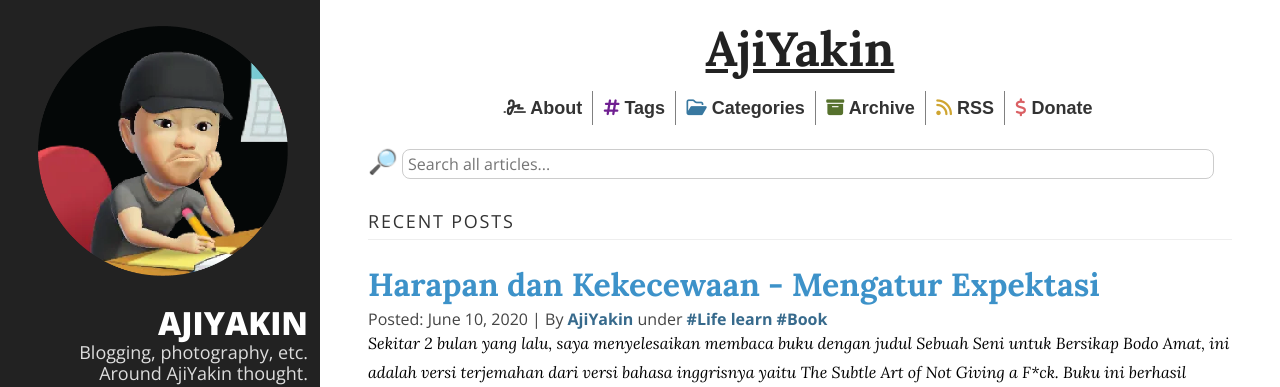
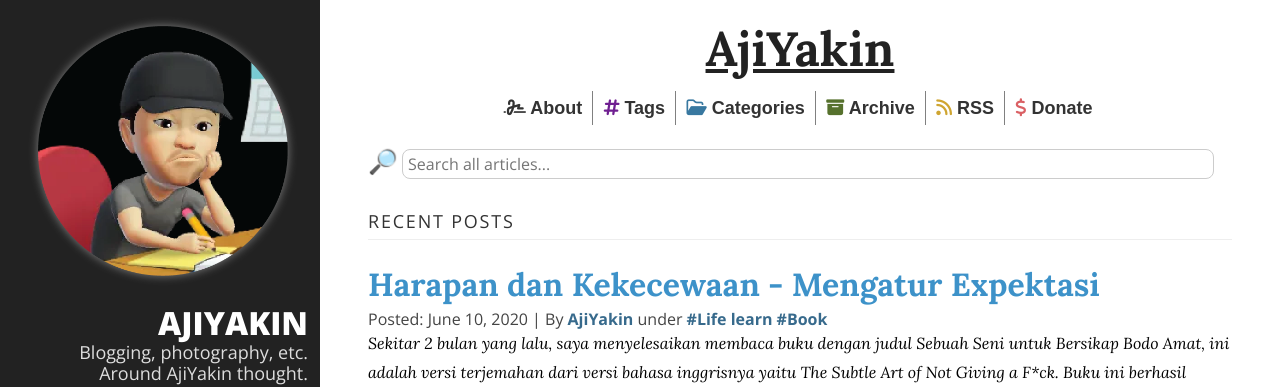
Before and after one commit to theikalman/theikalman.github.io, a Jekyll site: the page built from index.html, in a window 1280 px wide. Shown: the top 387 px of the page. Built offline with Jekyll 4.4.1, drawn with Linux system fonts in a browser that asks for light colours; nearby versions of some CDN libraries; the list of posts is cut into pages by our own code.

Commit message:
add shadow to the content image

```diff
--- a/assets/main.css
+++ b/assets/main.css
@@ -43,6 +43,7 @@
 
 img {
   max-width: 100%;
+  filter: drop-shadow(0px 0px 5px gray);
 }
 
 mark {
```
